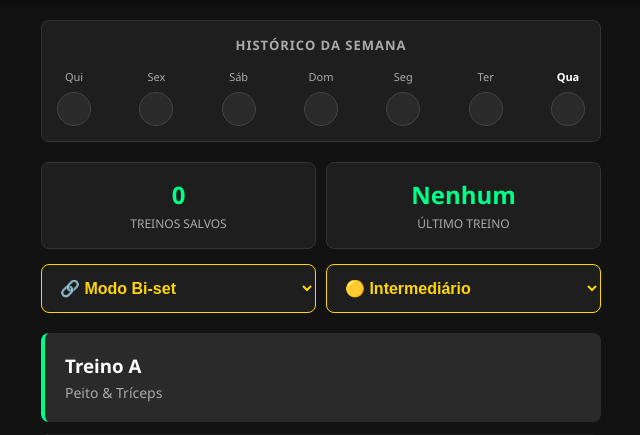
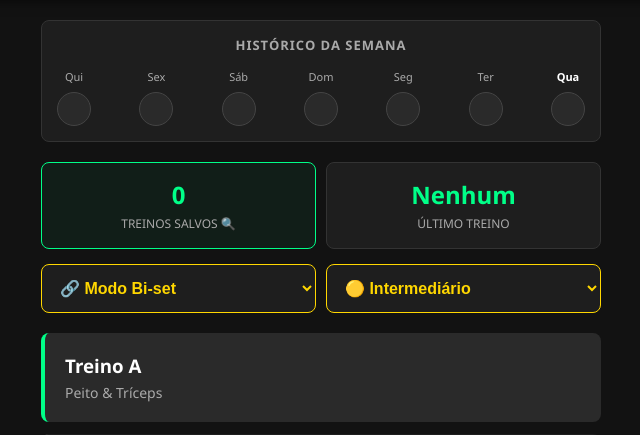
Before and after one commit to caiocborges88/fitapp-api, a FastAPI app: page / in a window 1280 px wide. Shown: the part 63-498 px from the top of the page, without its empty margins (319-959 px from the left). Run offline with FastAPI, Linux system fonts and the light colour scheme; some libraries are stand-ins or nearby versions.

Commit message:
Feature: Implementacao do Modal de Historico de Treinos, listagem sanfonada e calendario mensal dinamico

```diff
--- a/static/js/app.js
+++ b/static/js/app.js
@@ -174,6 +174,11 @@ function renderWeeklyCalendar() {
             dayEl.style.flexDirection = 'column';
             dayEl.style.alignItems = 'center';
             dayEl.style.gap = '8px';
+            dayEl.style.cursor = 'pointer'; // Adicionado
+            dayEl.onclick = () => {         // Adicionado
+                FitApp.openHistoryModal();
+                FitApp.switchHistoryTab('calendar');
+            };
 
             let dotColor = '#2a2a2a';
             let textColor = '#555';
@@ -798,6 +803,184 @@ function removeExercise(bIndex, eIndex) {
             }
         }
     }
+// --- SISTEMA DE HISTÓRICO E CALENDÁRIO MENSAL ---
+    function openHistoryModal() {
+        document.getElementById('historyModal').style.display = 'flex';
+        switchHistoryTab('list'); // Abre na aba lista por padrão
+    }
+
+    function switchHistoryTab(tab) {
+        const btnList = document.getElementById('btnTabList');
+        const btnCalendar = document.getElementById('btnTabCalendar');
+        const viewList = document.getElementById('historyListView');
+        const viewCalendar = document.getElementById('historyCalendarView');
+
+        if (tab === 'list') {
+            btnList.classList.add('active');
+            btnCalendar.classList.remove('active');
+            viewList.style.display = 'block';
+            viewCalendar.style.display = 'none';
+            renderHistoryList();
+        } else {
+            btnCalendar.classList.add('active');
+            btnList.classList.remove('active');
+            viewList.style.display = 'none';
+            viewCalendar.style.display = 'block';
+            renderMonthlyCalendar();
+        }
+    }
+
+    function renderHistoryList() {
+        const container = document.getElementById('historyListView');
+        container.innerHTML = '';
+        let history = JSON.parse(safeGet('fitapp_week_log') || '[]');
+
+        if (history.length === 0) {
+            container.innerHTML = '<div style="text-align: center; color: #666; padding: 20px;">Nenhum treino salvo ainda.</div>';
+            return;
+        }
+
+        // Clona e inverte o array para mostrar os mais recentes no topo
+        history.slice().reverse().forEach((log) => {
+            // Corrige o fuso horário para exibição correta
+            const dateObj = new Date(log.date + 'T12:00:00');
+            const dateStr = dateObj.toLocaleDateString('pt-BR');
+            const durationStr = log.duration_secs ? Math.floor(log.duration_secs / 60) + ' min' : '--';
+
+            const block = document.createElement('div');
+            block.style.background = '#2a2a2a';
+            block.style.borderRadius = '8px';
+            block.style.marginBottom = '10px';
+            block.style.border = '1px solid #333';
+
+            // Cabeçalho do Accordion (Sanfona)
+            const header = document.createElement('div');
+            header.style.padding = '12px';
+            header.style.display = 'flex';
+            header.style.justifyContent = 'space-between';
+            header.style.alignItems = 'center';
+            header.style.cursor = 'pointer';
+            header.style.borderLeft = log.tipo === 'Livre' ? '4px solid #a64dff' : '4px solid #00ff88';
+
+            header.innerHTML = `
+                <div>
+                    <div style="font-weight: bold; color: #fff;">Treino ${log.tipo}</div>
+                    <div style="font-size: 12px; color: #aaa;">${dateStr} • ⏱️ ${durationStr}</div>
+                </div>
+                <div style="color: #888; font-size: 12px; transition: transform 0.3s;">▼</div>
+            `;
+
+            // Corpo do Accordion (Oculto por padrão)
+            const body = document.createElement('div');
+            body.style.padding = '0 12px 12px 12px';
+            body.style.display = 'none';
+            body.style.borderTop = '1px dashed #444';
+            body.style.marginTop = '5px';
+            body.style.paddingTop = '10px';
+
+            if (log.data && log.data.length > 0) {
+                const exMap = {};
+                log.data.forEach(item => {
+                    if (!exMap[item.exercise]) exMap[item.exercise] = [];
+                    exMap[item.exercise].push(item);
+                });
+
+                for (const [exName, sets] of Object.entries(exMap)) {
+                    const exDiv = document.createElement('div');
+                    exDiv.style.marginBottom = '8px';
+                    exDiv.innerHTML = `<div style="color: #4da3ff; font-size: 13px; font-weight: bold;">${exName}</div>`;
+
+                    const setStr = sets.map(s => `<span style="font-size: 11px; color: #ccc; background: #111; padding: 2px 6px; border-radius: 4px; margin-right: 4px; border: 1px solid #333;">S${s.set}: ${s.kg}kg x ${s.reps}</span>`).join('');
+                    exDiv.innerHTML += `<div style="margin-top: 4px; line-height: 1.8;">${setStr}</div>`;
+                    body.appendChild(exDiv);
+                }
+            } else {
+                body.innerHTML = '<div style="font-size: 12px; color: #666;">Sem dados detalhados.</div>';
+            }
+
+            header.onclick = () => {
+                const isVisible = body.style.display === 'block';
+                body.style.display = isVisible ? 'none' : 'block';
+                header.querySelector('div:last-child').style.transform = isVisible ? 'rotate(0deg)' : 'rotate(180deg)';
+            };
+
+            block.appendChild(header);
+            block.appendChild(body);
+            container.appendChild(block);
+        });
+    }
+
+    function renderMonthlyCalendar() {
+        const container = document.getElementById('historyCalendarView');
+        container.innerHTML = '';
+
+        const history = JSON.parse(safeGet('fitapp_week_log') || '[]');
+        const historyDates = history.map(h => h.date);
+
+        const today = new Date();
+        const month = today.getMonth();
+        const year = today.getFullYear();
+
+        // Matemática do calendário
+        const firstDay = new Date(year, month, 1).getDay();
+        const daysInMonth = new Date(year, month + 1, 0).getDate();
+
+        const monthNames = ["Janeiro", "Fevereiro", "Março", "Abril", "Maio", "Junho", "Julho", "Agosto", "Setembro", "Outubro", "Novembro", "Dezembro"];
+
+        const header = document.createElement('div');
+        header.style.textAlign = 'center';
+        header.style.fontWeight = 'bold';
+        header.style.color = '#fff';
+        header.style.marginBottom = '15px';
+        header.style.fontSize = '16px';
+        header.textContent = `${monthNames[month]} ${year}`;
+        container.appendChild(header);
+
+        const grid = document.createElement('div');
+        grid.style.display = 'grid';
+        grid.style.gridTemplateColumns = 'repeat(7, 1fr)';
+        grid.style.gap = '5px';
+        grid.style.textAlign = 'center';
+
+        const weekDays = ['D', 'S', 'T', 'Q', 'Q', 'S', 'S'];
+        weekDays.forEach(d => {
+            const dayLabel = document.createElement('div');
+            dayLabel.style.color = '#aaa';
+            dayLabel.style.fontSize = '12px';
+            dayLabel.style.fontWeight = 'bold';
+            dayLabel.style.marginBottom = '5px';
+            dayLabel.textContent = d;
+            grid.appendChild(dayLabel);
+        });
+
+        for (let i = 0; i < firstDay; i++) {
+            grid.appendChild(document.createElement('div'));
+        }
+
+        for (let day = 1; day <= daysInMonth; day++) {
+            const dateStr = `${year}-${String(month + 1).padStart(2, '0')}-${String(day).padStart(2, '0')}`;
+            const isWorkoutDay = historyDates.includes(dateStr);
+            const isToday = day === today.getDate();
+
+            const dayCell = document.createElement('div');
+            dayCell.style.padding = '10px 0';
+            dayCell.style.borderRadius = '6px';
+            dayCell.style.fontSize = '14px';
+            dayCell.style.background = isWorkoutDay ? 'rgba(0, 255, 136, 0.2)' : '#1e1e1e';
+            dayCell.style.color = isWorkoutDay ? '#00ff88' : '#fff';
+            dayCell.style.border = isWorkoutDay ? '1px solid #00ff88' : '1px solid #333';
+            dayCell.style.fontWeight = isWorkoutDay ? 'bold' : 'normal';
+
+            if (isToday) {
+                dayCell.style.boxShadow = 'inset 0 0 0 2px #a64dff'; // Destaque visual para HOJE
+            }
+
+            dayCell.textContent = day;
+            grid.appendChild(dayCell);
+        }
+
+        container.appendChild(grid);
+    }
 
     function init() {
         els.styleSelector = document.getElementById('styleSelector');
@@ -886,6 +1069,7 @@ function removeExercise(bIndex, eIndex) {
         init, filterLibrary, openSwapModal, confirmSwap, unlockAll, startWorkout,
         beginWorkoutExecution, cancelWorkoutPreview,
         openAddExerciseModal, filterAddModal, confirmAddExercise, removeExercise, setCategoryFilter, craftSticker,
+        openHistoryModal, switchHistoryTab, // <-- Adicionadas aqui
         openDict: (name) => {
             switchTab('tab-biblioteca', 'nav-biblioteca');
             const searchInp = document.getElementById('searchInput');
--- a/templates/treino.html
+++ b/templates/treino.html
@@ -19,9 +19,9 @@
     <!-- Painel de Estatísticas -->
     <div class="dashboard-header">
         <div class="stats-panel">
-            <div class="stat-box">
+            <div class="stat-box" onclick="FitApp.openHistoryModal()" style="cursor: pointer; border: 1px solid #00ff88; background: rgba(0, 255, 136, 0.05); transition: background 0.3s;">
                 <span id="statTotal" class="stat-value">0</span>
-                <span class="stat-label">Treinos Salvos</span>
+                <span class="stat-label">Treinos Salvos 🔍</span>
             </div>
             <div class="stat-box">
                 <span id="statLast" class="stat-value">-</span>
@@ -144,4 +144,30 @@
             <button onclick="document.getElementById('addExerciseModal').style.display='none'" style="width: 100%; padding: 12px; background: #333; color: #fff; border: none; border-radius: 8px; font-weight: bold; cursor: pointer;">Cancelar</button>
         </div>
     </div>
+
+    <!-- NOVO: Modal de Histórico e Calendário Mensal -->
+    <div id="historyModal" class="swap-modal-overlay">
+        <div class="swap-modal-content" style="max-height: 90vh; display: flex; flex-direction: column; width: 95%; max-width: 500px;">
+            <div class="swap-modal-header">
+                <h3>📖 Histórico de Treinos</h3>
+                <button class="btn-close-modal" onclick="document.getElementById('historyModal').style.display='none'" style="display: block;">&times;</button>
+            </div>
+
+            <!-- Controle de Visão (Tabs Internas) -->
+            <div style="display: flex; gap: 10px; margin-bottom: 15px;">
+                <button id="btnTabList" class="time-btn active" onclick="FitApp.switchHistoryTab('list')">📋 Lista</button>
+                <button id="btnTabCalendar" class="time-btn" onclick="FitApp.switchHistoryTab('calendar')">📅 Mensal</button>
+            </div>
+
+            <!-- Visão 1: Lista Sanfonada -->
+            <div id="historyListView" style="flex: 1; overflow-y: auto; display: block; padding-right: 5px;">
+                <!-- Lista injetada via JS -->
+            </div>
+
+            <!-- Visão 2: Calendário Mensal -->
+            <div id="historyCalendarView" style="flex: 1; overflow-y: auto; display: none; padding-right: 5px;">
+                <!-- Calendário injetado via JS -->
+            </div>
+        </div>
+    </div>
 </main>
```
